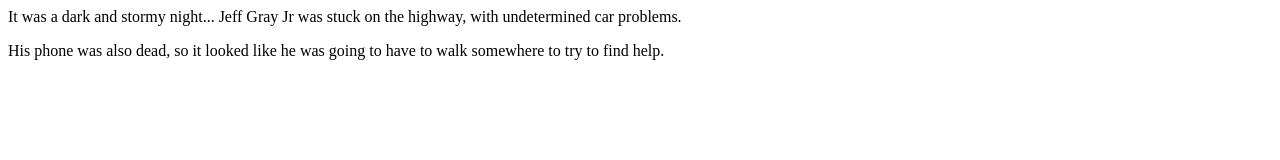
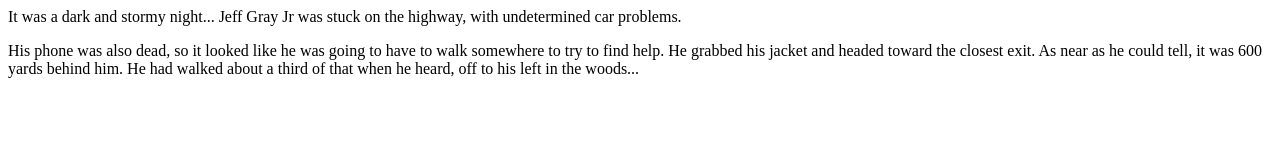
Before and after one commit to jeffgrayjr/fireside-story, a plain HTML site: page index.html in a window 1280 px wide. Drawn offline with Linux system fonts and the light colour scheme.

Commit message:
jenifer's contribution 2

```diff
--- a/index.html
+++ b/index.html
@@ -4,7 +4,10 @@
       car problems.
     </p>
     <p>
-      His phone was also dead, so it looked like he was going to have to walk somewhere to try to find help.
+      His phone was also dead, so it looked like he was going to have to walk somewhere
+      to try to find help. He grabbed his jacket and headed toward the closest exit. As
+      near as he could tell, it was 600 yards behind him. He had walked about a third of that
+      when he heard, off to his left in the woods...
     </p>
   </body>
 </html>
```
